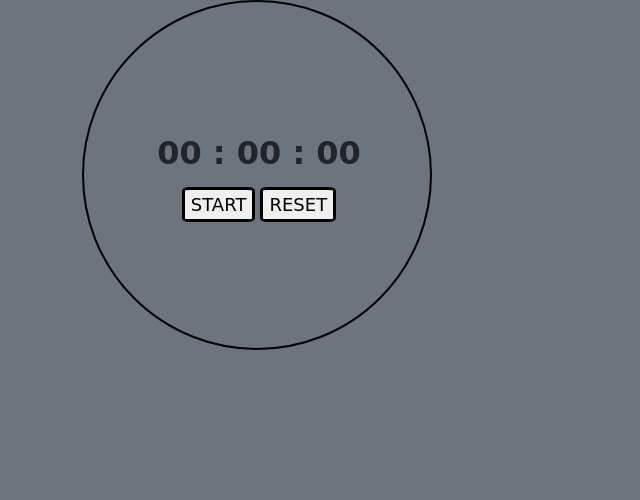
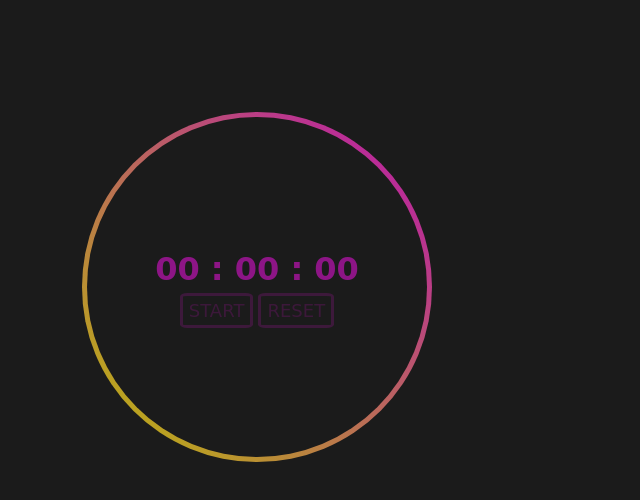
Before and after one commit to BlaiseD91/Components, a website: page src/stopWatch/stopWatch.html in a window 1280 px wide. Shown: the whole page, without its empty margins (0-640 px from the left). Drawn offline with nearby package versions, Linux system fonts and the light colour scheme.

Commit message:
css added

```diff
--- a/src/stopWatch/stopWatch.html
+++ b/src/stopWatch/stopWatch.html
@@ -12,7 +12,7 @@
         @import url('https://fonts.googleapis.com/css2?family=Roboto:wght@300;400;700&display=swap');
         </style>
 </head>
-<body class="bg-secondary">
+<body class="body">
     <div class="container">
         <div class="stopwatch">
             <div class="together">
--- a/src/stopWatch/stopWatch.js
+++ b/src/stopWatch/stopWatch.js
@@ -12,23 +12,15 @@ loadTime();
 resetButton.addEventListener('click', () => {
     watchStop();
     [sec, min, hour] = [0,0,0];
-    counting = false;
     loadTime();
     loadButtons();
 
 });
 
 startPauseButton.addEventListener('click', () => {
-    if(!counting){
-        counting = true;
-        loadButtons();
-        watchStart();
-    }
-    else{
-        counting = false;
-        loadButtons();
-        watchStop();
-    }
+    if(!counting) watchStart();
+    else watchStop();
+    loadButtons();
 });
 
 function stopwatch(){
@@ -40,12 +32,13 @@ function stopwatch(){
             min = 0;
             hour++;
         }
-
     }
     loadTime();
 }
 
 function watchStop(){
+    counting = false;
+    timeBar.style.opacity = 0.5;
     clearInterval(timer);
 }
 
@@ -53,7 +46,8 @@ function watchStart(){
     if(timer != null){
         clearInterval(timer);
     }
-
+    counting = true;
+    timeBar.style.opacity = 1;
     timer = setInterval(stopwatch,1000);
 }
 
--- a/src/stopWatch/style.css
+++ b/src/stopWatch/style.css
@@ -1,33 +1,68 @@
+.body {
+    background-color: #1b1b1b;
+    justify-content: center;
+}
 .stopwatch {
-    /*display: flex;
-    flex-direction: column;
-    justify-content: center;
-    flex-wrap: wrap;*/
+    position: relative;
+    margin-top: 10%;
     display: grid;
     align-items: center;
-    border: 2px black solid;
-    border-radius: 100%;
+    border-radius: 50%;
     width: 350px;
     height: 350px;
     font-family: 'Bebas Neue', cursive;
+    justify-content: center;
 
 }
+.stopwatch::before{
+    content: "";
+    position: absolute;
+    width: 350px;
+    height: 350px;
+    border-radius: 50%;
+    background: linear-gradient(45deg,#FFFF00,#FF10F0);
+    opacity: 0.7;
+    animation: animate 0s linear infinite;
+}
+.stopwatch::after{
+    content: "";
+    position: absolute;
+    width: 340px;
+    inset: 5px;
+    background-color: #1b1b1b;
+    border-radius: 50%;
+}
+@keyframes animate{
+    0%{
+        transform: rotate(0deg);
+    }
+    100%{
+        transform: rotate(360deg);
+    }
+}
 
+.together{
+    z-index: 10;
+}
 #time {
-
     font-weight: bold;
     font-size: xx-large;
     width: 350px;
     text-align: center;
+    color: #FF10F0;
+    opacity: 0.5;
 }
 .buttons{
     text-align: center;
-    padding-top: 10px;
+}
+.bttn{
+    border: 3px solid;
+    border-radius: 10%;
+    font-size: large;
+    background-color: #1b1b1b;
+    color: rgba(255, 16, 240, 0.15);
 
 }
-.bttn{
-    border: 3px black solid;
-    border-radius: 10%;
-    font-size: large;
-
+.bttn:hover{
+    color: rgba(255, 16, 240, 1);
 }
```
